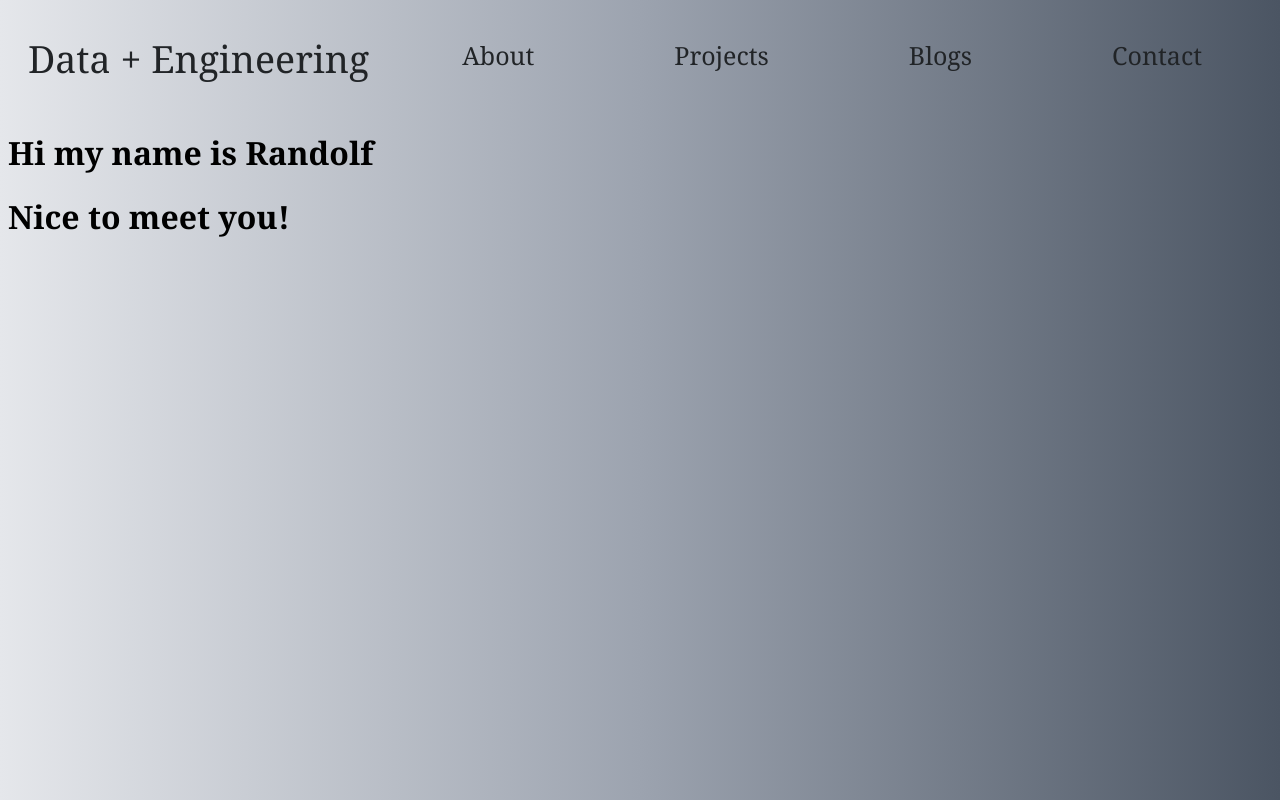
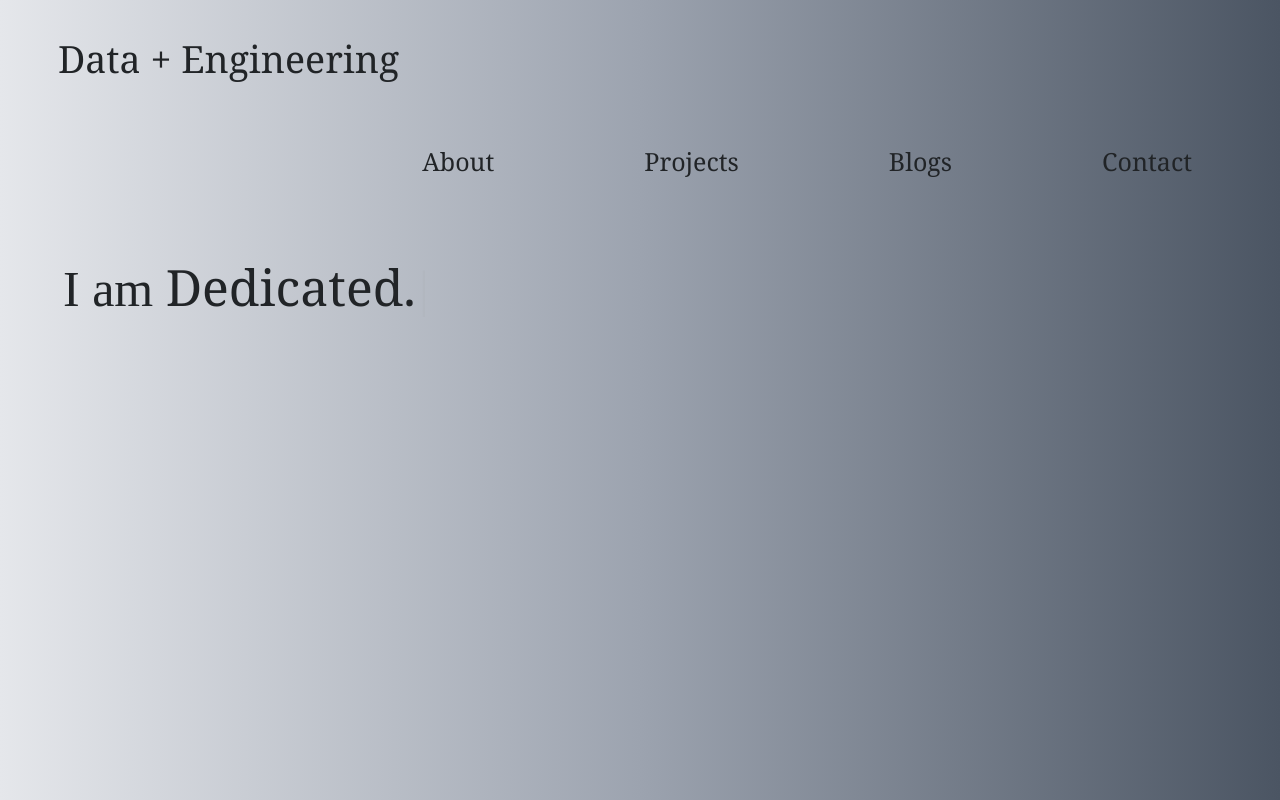
Before and after one commit to randolfuy01/portfolio-website, a React (Create React App) app: page / in a window 1280 px wide. Built offline with nearby package versions, Linux system fonts and the light colour scheme.

Commit message:
Creted typewriter component for about page

```diff
--- a/package.json
+++ b/package.json
@@ -9,6 +9,7 @@
     "react": "^18.2.0",
     "react-dom": "^18.2.0",
     "react-scripts": "5.0.1",
+    "react-simple-typewriter": "^5.0.1",
     "web-vitals": "^2.1.4"
   },
   "scripts": {
--- a/src/App.css
+++ b/src/App.css
@@ -20,17 +20,37 @@ body {
   font-family: Georgia, 'Times New Roman', Times, serif;
 }
 
-/* Navigation bar components */
+.break {
+  flex-basis: 100%;
+  height: 0;
+}
 
-.NavTitle {
+.container {
+  display: flex;
+  gap: 10px 20px;
+  row-gap: 10px;
+  column-gap: 50px;
+  flex-wrap: wrap;
+}
+
+.item-1 {
+  flex-grow: 0;
   color: #212427;
   float: left;
   padding-top: 10px 0;
-  padding-left: 20px;
+  padding-left: 50px;
+  padding-right: 375px;
   font-weight: 500;
   font-size: 37.5px;
   font-weight: 200;
 }
+
+.item-3 {
+
+}
+
+
+/* Navigation bar components */
 
 nav {
   float: right;
@@ -46,7 +66,8 @@ nav li {
   display: inline-block;
   margin-left: 70px;
   margin-right: 70px;
-  padding-top: 30px;
+  padding-right: 10px;
+  padding-top: 35px;
 }
 
 nav a {
@@ -68,10 +89,10 @@ a:hover {
   border-radius: 7.5px;
 }
 
-.clearfix:after {
-  content: ".";
-  display: block;
-  height: 0;
-  clear: both;
-  visibility: hidden;
+.typewriter {
+  font-size: 50px;
+  font-family: Georgia, 'Times New Roman', Times, serif;
+  font-weight: 500;
+  color: #212427;
+
 }
--- a/src/App.js
+++ b/src/App.js
@@ -1,14 +1,15 @@
 import './App.css';
 import { Navbar } from './components/navigation-components/Navbar.js';
-import { Introduction } from './components/about-components/Description.js';
+import { Typewriting } from './components/about-components/Typewriter.js';
 
 function App() {
   return (
     <div className='container'>
-      <header className='clearfix'>
+      <header>
         <Navbar/>
       </header>
-      <Introduction/>
+      <div class="break"></div>
+      <Typewriting/>
     </div>
   );
 }
--- a/src/components/about-components/Description.js
+++ b/src/components/about-components/Description.js
@@ -1,8 +1,9 @@
-export const Introduction = () => {
+import React from "react";
+
+export const Description = () => {
     return (
-        <div className="Introduction">
-            <h1> Hi my name is Randolf </h1>
-            <h1> Nice to meet you!</h1>
+        <div className="item-4">
+
         </div>
-    );
-};
+    )
+}
--- /dev/null
+++ b/src/components/about-components/Typewriter.js
@@ -0,0 +1,25 @@
+import React from 'react';
+import {useTypewriter, Cursor} from 'react-simple-typewriter';
+
+
+export const Typewriting = () => {
+    const[text] = useTypewriter({
+        words: ['Creative.', 'Dedicated.', 'Data-driven.', 'an aspiring Engineer.'],
+        loop: {},
+        typeSpeed: 100
+    })
+
+    return (
+        <div className = "Introduction item-2">
+            <h1 style={{color: '#212427', margin: 55, fontSize:50, fontFamily: 'serif', fontWeight:500}}>
+                I am {' '}
+                <span className = 'typewriter'>
+                    {text}
+                </span>
+                <span style={{color:'black'}}>
+                    <Cursor cursorStyle='|'/>
+                </span>
+            </h1>
+        </div>
+    );
+};
--- a/src/components/navigation-components/Navbar.js
+++ b/src/components/navigation-components/Navbar.js
@@ -1,8 +1,8 @@
 export const Navbar = () => {
     return (
         <div className="Navbar">
-            <h1 className="NavTitle"> Data + Engineering </h1>
-            <nav>
+            <h1 className="item-1"> Data + Engineering </h1>
+            <nav className="item-2">
                 <ul>
                     <li><a href="App.js"> About</a></li>
                     <li><a href="Projects.js"> Projects</a></li>
```
Also changed, not shown: 1 other file (tests, documents, lock files or other folders).
